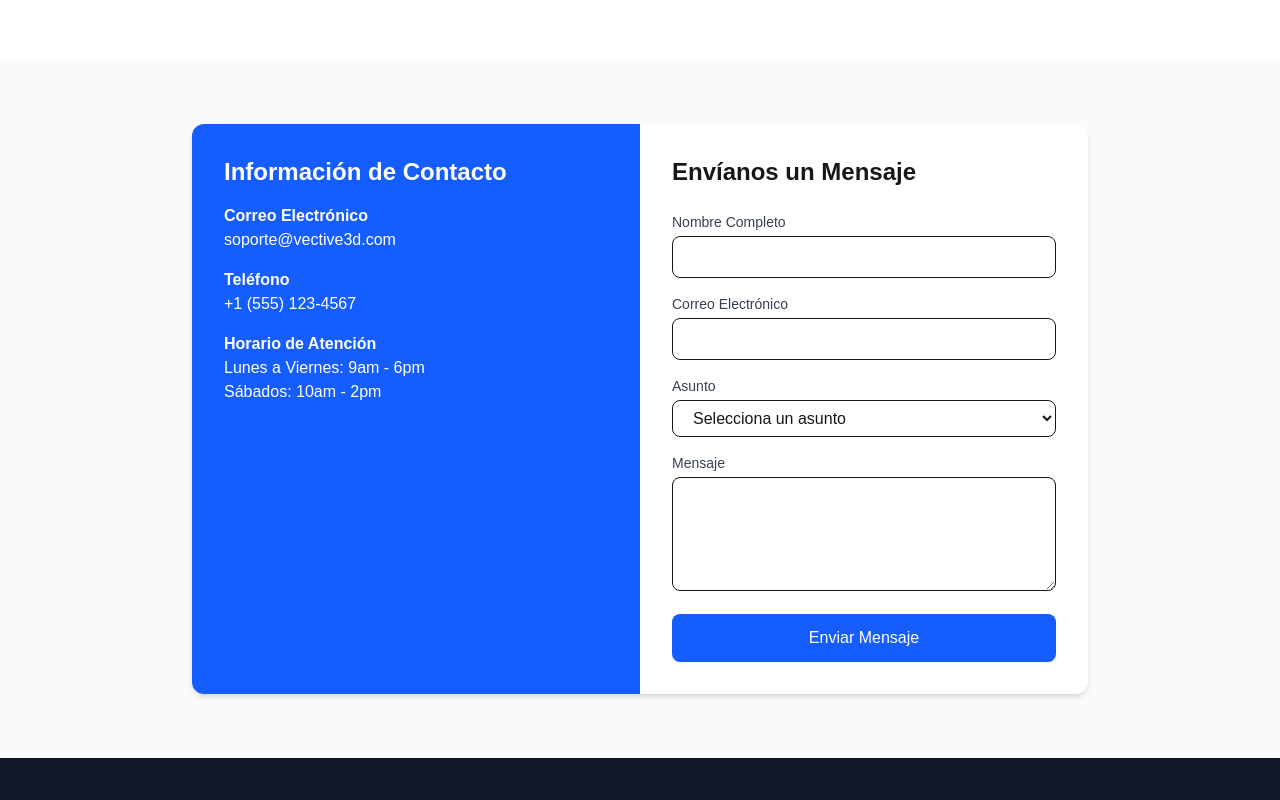
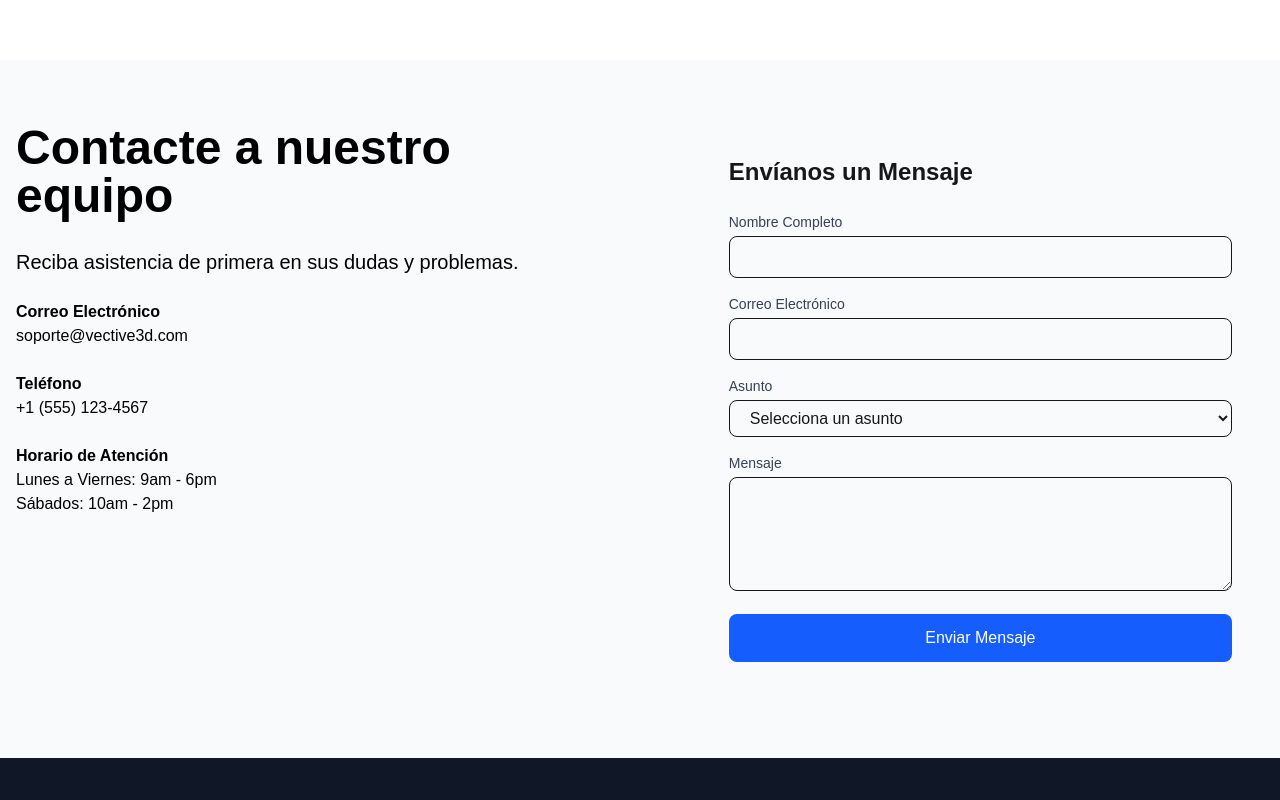
Before and after one commit to MisaelBohorquez27/Teclike-Store-3D, a Next.js app in the folder apps/frontend/: page /HelpContact in a window 1280 px wide. Shown: the part 1080-1880 px from the top of the page. Built offline with nearby package versions, Linux system fonts and the light colour scheme.

Commit message:
cha(Changing the Styles in HelpContact page)

```diff
--- a/apps/frontend/src/app/HelpContact/page.tsx
+++ b/apps/frontend/src/app/HelpContact/page.tsx
@@ -11,7 +11,7 @@ export default function HelpContactPage() {
       <Navbar />
       <main className="bg-gray-50 min-h-screen">
         {/* Hero Banner */}
-        <section className="bg-gradient-to-r from-blue-600 to-indigo-700 py-20 text-white">
+        <section className="bg-gradient-to-r from-[#003f8d] to-[#53729d] py-20 text-white">
           <div className="container mx-auto px-4 text-center">
             <h1 className="text-4xl font-bold mb-4">Ayuda y Contacto</h1>
             <p className="text-xl opacity-90">
@@ -37,13 +37,17 @@ export default function HelpContactPage() {
 
         {/* Sección de Contacto */}
         <section className="container mx-auto px-4 py-16">
-          <div className="max-w-4xl mx-auto bg-white rounded-xl shadow-md overflow-hidden">
-            <div className="md:flex">
-              <div className="md:w-1/2 bg-blue-600 p-8 text-white">
-                <h2 className="text-2xl font-bold mb-4">
-                  Información de Contacto
+          <div className="max-w-7xl mx-auto rounded-xl overflow-hidden">
+            <div className="md:flex gap-x-30">
+              <div className="md:w-1/2 text-black">
+                <h2 className="text-5xl font-bold mb-7">
+                  Contacte a nuestro equipo
                 </h2>
-                <div className="space-y-4">
+                <div className="space-y-6">
+                   <div>
+                    <p className="text-xl mb-5">
+                      Reciba asistencia de primera en sus dudas y problemas.</p>
+                  </div>
                   <div>
                     <h3 className="font-semibold">Correo Electrónico</h3>
                     <p>soporte@vective3d.com</p>
@@ -59,7 +63,7 @@ export default function HelpContactPage() {
                   </div>
                 </div>
               </div>
-              <div className="md:w-1/2 p-8">
+              <div className="md:w-1/2 p-8 ">
                 <h2 className="text-2xl font-bold mb-6">Envíanos un Mensaje</h2>
                 <ContactForm />
               </div>
```
